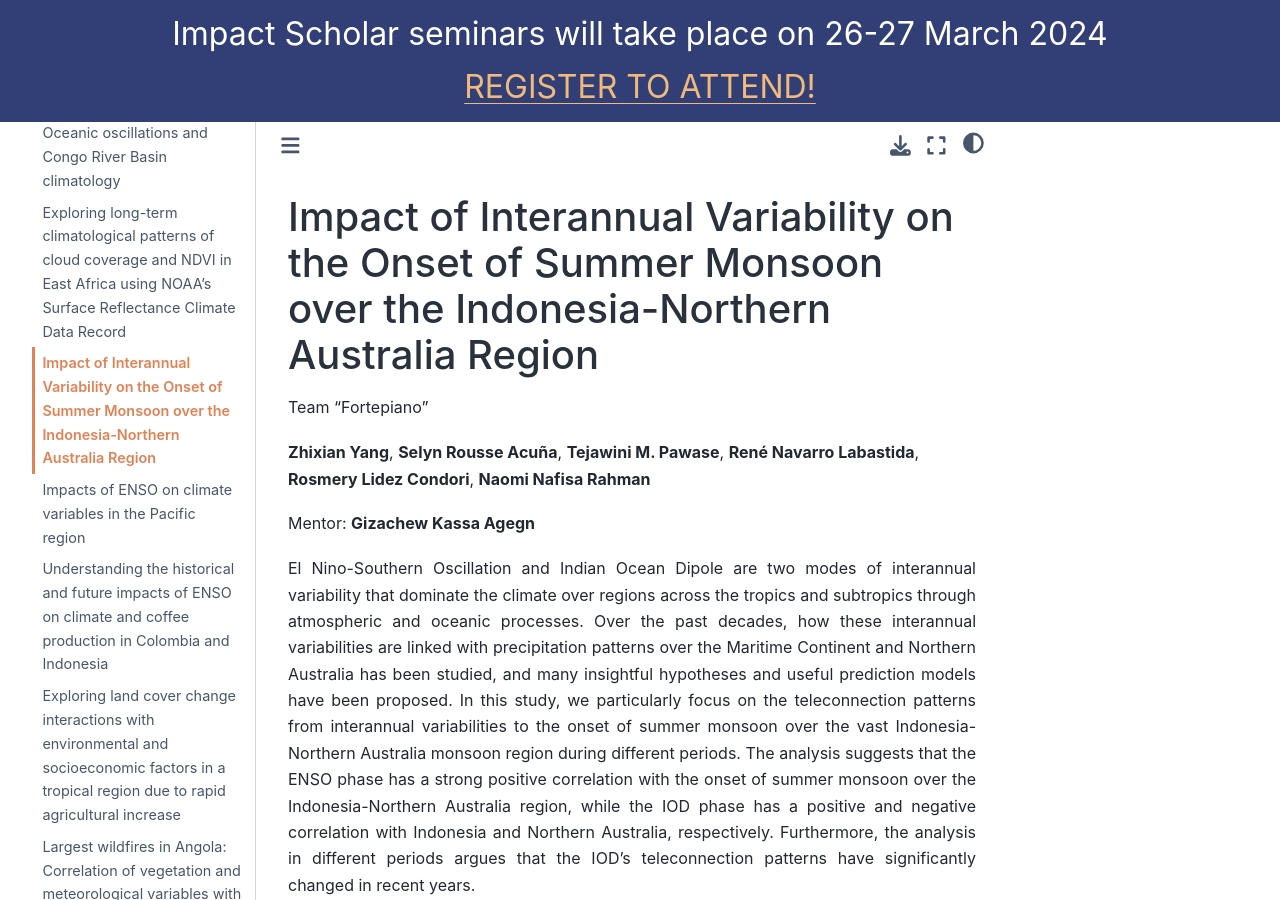
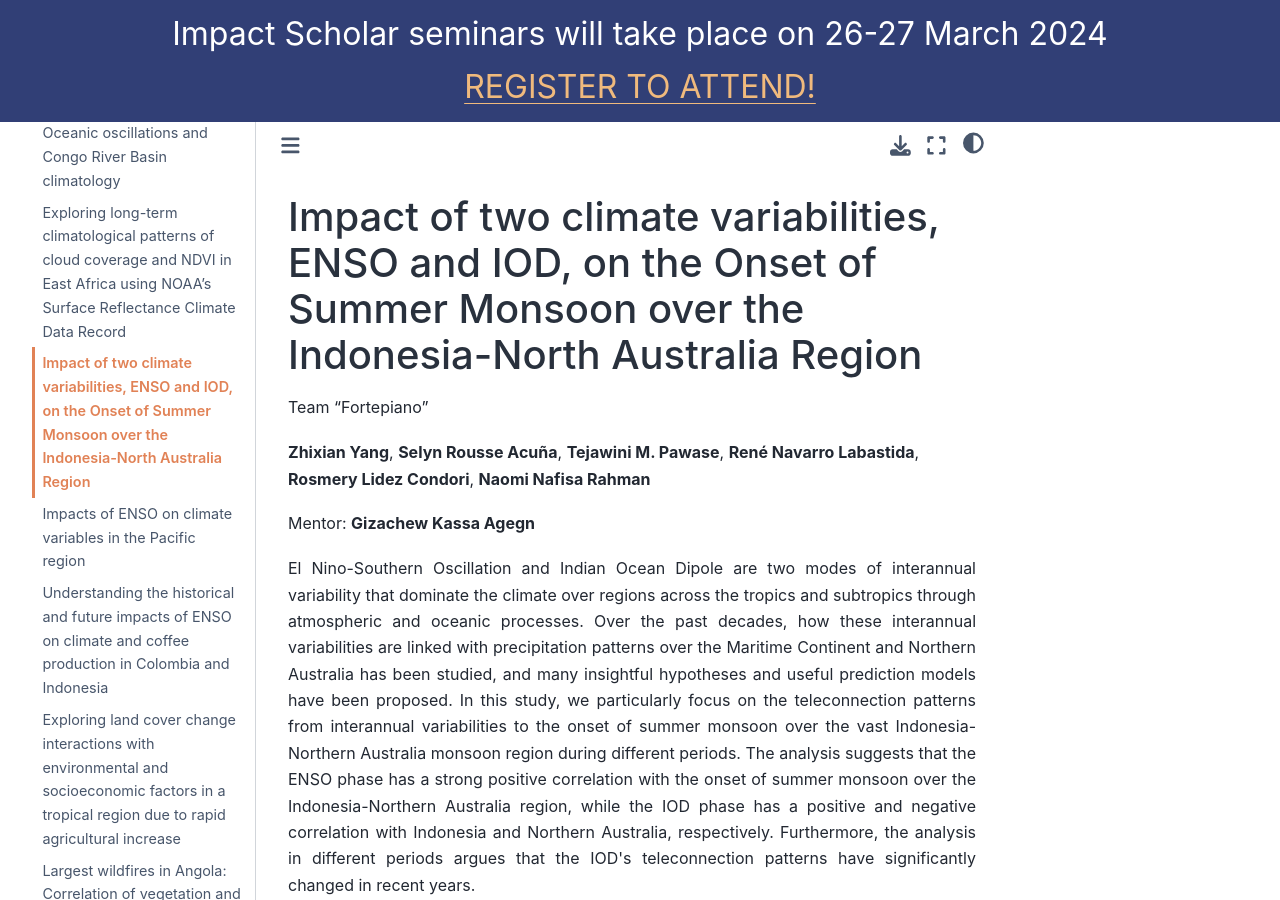
Before and after one commit to neuromatch/impact-scholars, a Jupyter Book: the page built from scholar-outputs/2023/project9.md, in a window 1280 px wide and 900 px high. Built offline with Jupyter Book 1.0.4 settings and Sphinx 7.4.7 and the Sphinx Book theme 1.1.4, drawn with Linux system fonts in a browser that asks for light colours; some of the changed text lies outside the part shown.

Commit message:
Update Fortepiano

```diff
--- a/impact-scholars/scholars2023.md
+++ b/impact-scholars/scholars2023.md
@@ -40,7 +40,7 @@ A representation of the scholar projects' geographical regions of focus. The two
 </tr>
 <tr>
     <td style="text-align: center; line-height: 20px; color: black; font-size: 14px; font-weight: bold; width: 20px; background-color: #67ada9; margin: 10px 0px;">7. </td>
-    <td style="text-align: left; line-height: 20px; color: black; font-size: 14px; margin: 10px 0px;"><a href = "https://programs.climatematch.io/scholar-outputs/2023/project9.html">Impact of interannual variability on the onset of summer monsoon over the Indonesia-Northern Australia region</a><br>Zhixian Yang, Selyn Rousse Acuña, Tejawini M. Pawase, René Navarro Labastida, Rosmery Lidez Condori, Naomi Nafisa Rahman</td>
+    <td style="text-align: left; line-height: 20px; color: black; font-size: 14px; margin: 10px 0px;"><a href = "https://programs.climatematch.io/scholar-outputs/2023/project9.html">Impact of two climate variabilities, ENSO and IOD, on the Onset of Summer Monsoon over the Indonesia-North Australia Region</a><br>Zhixian Yang, Selyn Rousse Acuña, Tejawini M. Pawase, René Navarro Labastida, Rosmery Lidez Condori, Naomi Nafisa Rahman</td>
 </tr>
 <tr>
     <td style="text-align: center; line-height: 20px; color: black; font-size: 14px; font-weight: bold; width: 20px; background-color: #67ada9; margin: 10px 0px;">8. </td>
--- a/scholar-outputs/2023/project9.md
+++ b/scholar-outputs/2023/project9.md
@@ -1,4 +1,4 @@
-# Impact of Interannual Variability on the Onset of Summer Monsoon over the Indonesia-Northern Australia Region
+# Impact of two climate variabilities, ENSO and IOD, on the Onset of Summer Monsoon over the Indonesia-North Australia Region
 
 Team "Fortepiano"
 
```
Also changed, not shown: other parts of scholar-outputs/2023/project9.md (+2 -2 lines).
